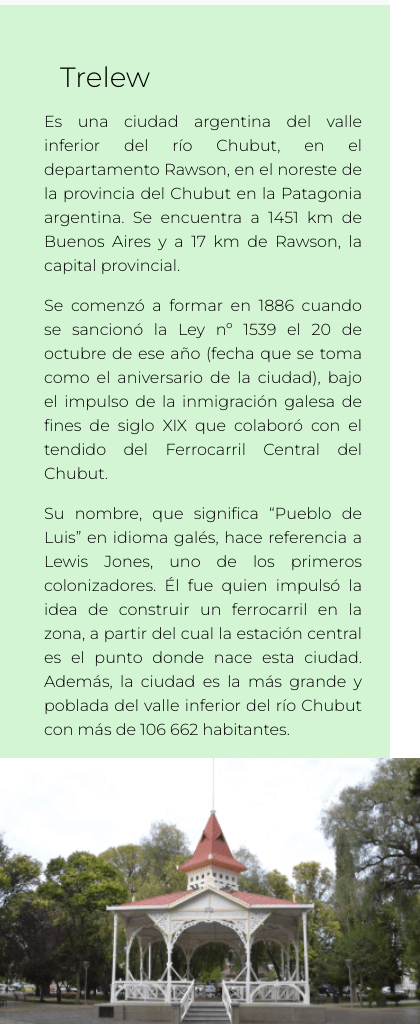
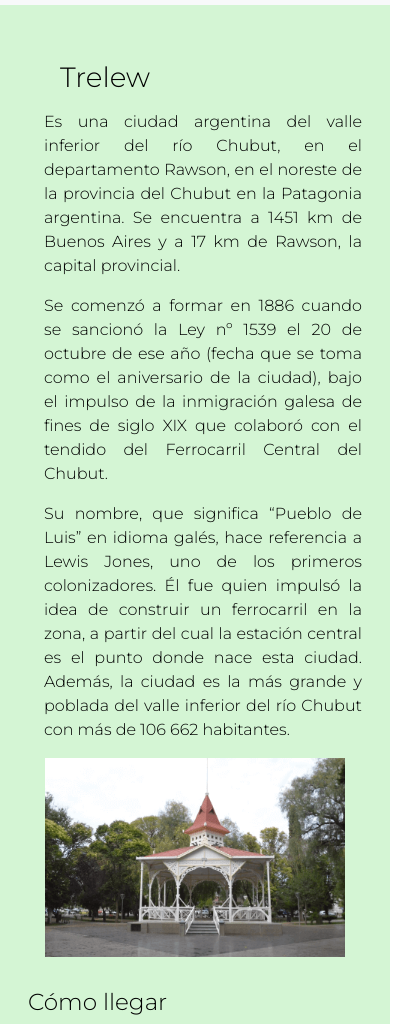
Before and after one commit to mariananizetich/JS10-MarianaNizetich, a website: page index.html in a window 390 px wide. Shown: the part 88-1112 px from the top of the page, 420 px wide, since content can reach past the window. Drawn offline with nearby package versions, Linux system fonts and the light colour scheme; files that its build step writes are made by us from their sources.

Commit message:
cambio tamaño de imagen en mediaq

```diff
--- a/scss/_mediaq.scss
+++ b/scss/_mediaq.scss
@@ -14,5 +14,8 @@ $color-animacion: yellowgreen;
 			}
 		}
 		}
+	.glorieta {
+		width: 300px;
+	}
 
 }
```
